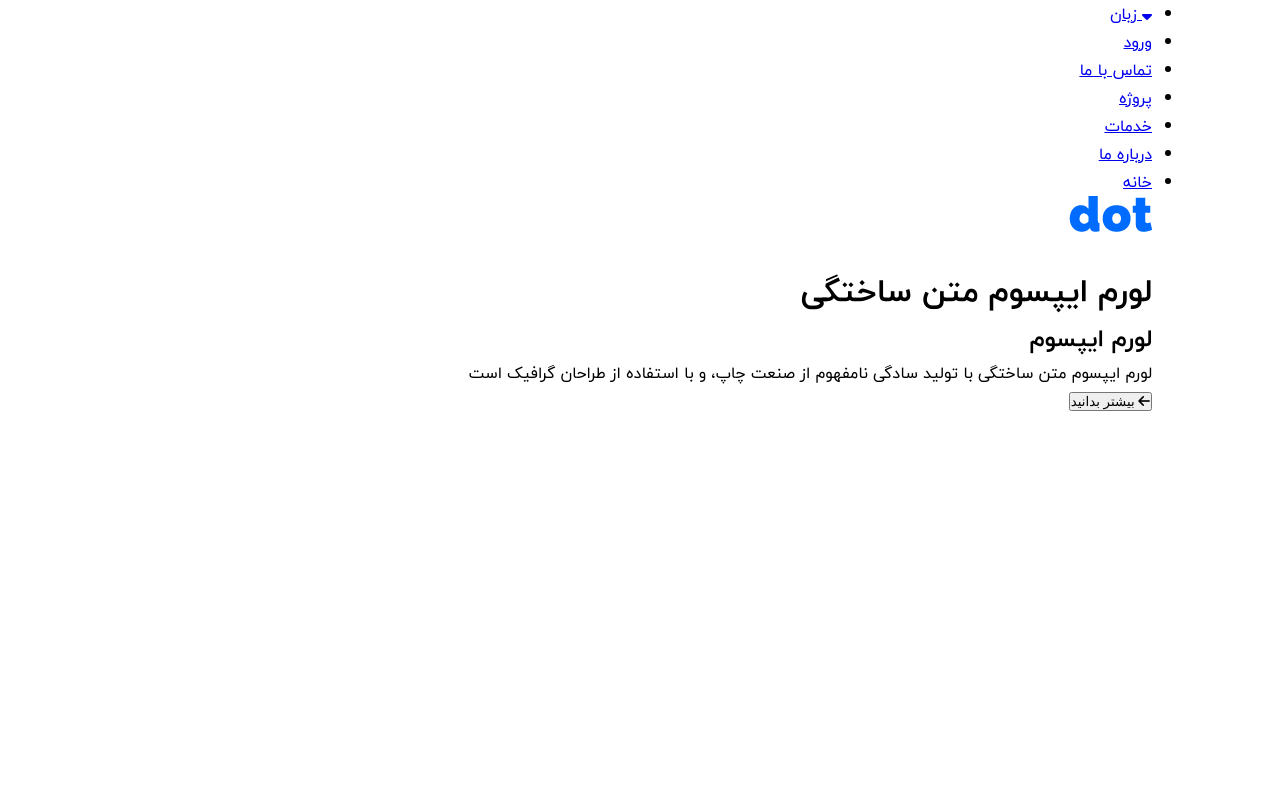
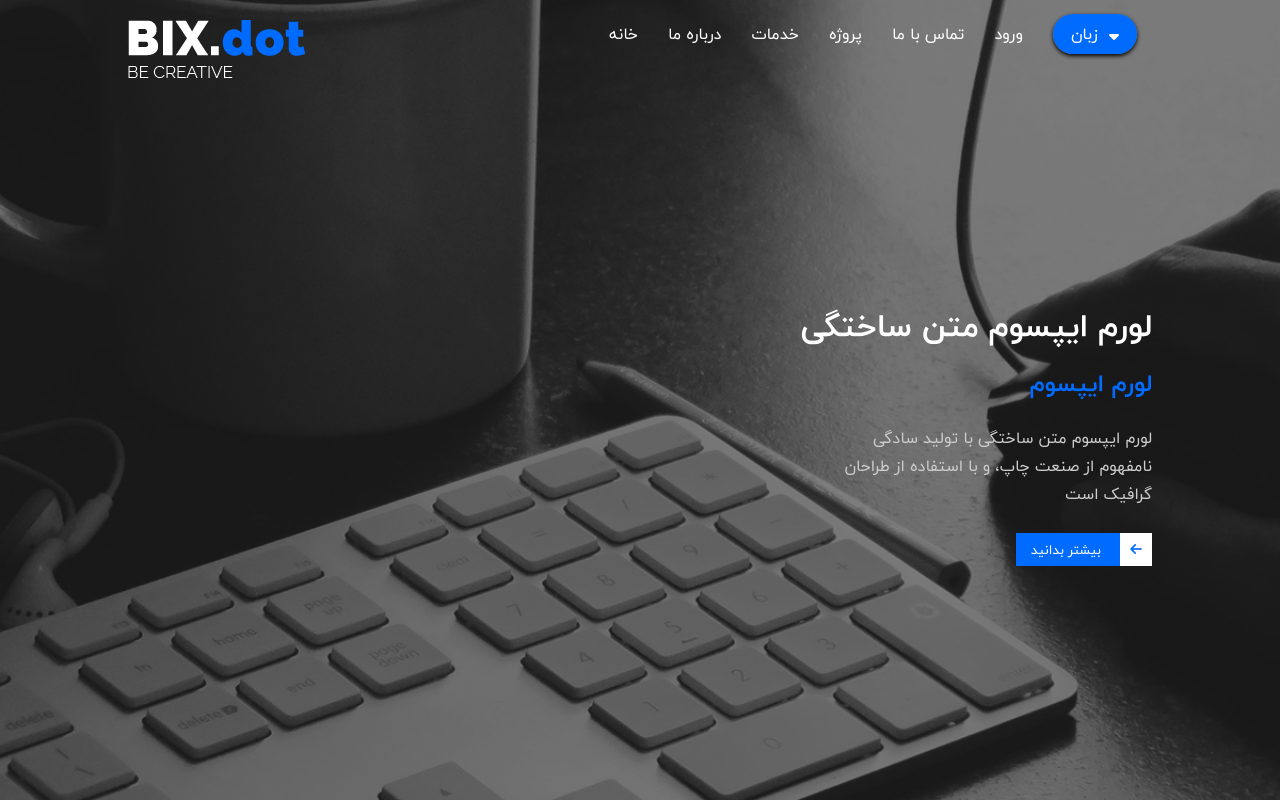
Before and after one commit to npject/ciw-projects, a PHP site: page / in a window 1280 px wide. Run offline with PHP 8.4, Linux system fonts and the light colour scheme.

Commit message:
style: add header styles (logo, navigation, hero section)

```diff
--- a/project-html/assets/css/style.css
+++ b/project-html/assets/css/style.css
@@ -35,3 +35,132 @@ body{
     margin: 0 auto;
     position: relative;
 }
+/* ====================== HEADER ====================== */
+header .menu{
+    display: none;
+}
+nav ul li{
+    float: right;
+    margin-top: 20px;
+    list-style: none;
+    margin-right: 15px;
+    margin-left: 15px;
+}
+nav ul li a:hover{
+    color: var(--color-blue);
+    border-bottom: 1px solid var(--color-blue);
+    padding-bottom: 3px;
+}
+.a{
+    color: #fff;
+    text-decoration: none;
+}
+button{
+    font-family: "b-yekan";
+}
+#btn-lang{
+    padding: 6px 18px;
+    background-color: var(--color-blue);
+    border-radius: 30px;
+    box-shadow: 0px 2px 4px 0px #000;
+}
+#btn-lang:hover{
+    color: #fff;
+    border-bottom: none;
+    background-color: #0063ee;
+}
+#btn-lang .fa-solid{
+    margin-left: 6px;
+}
+.logo{
+    float: left;
+    margin-top: 20px;
+    /* margin-left: ; */
+
+}
+.logo img{
+    width: 177px;
+    height: 58px;
+    float: left;
+
+}
+header{
+    width: 100%;
+    height: 100vh;
+    background: url(../img/IMG_20240929_092733_553.jpg) no-repeat top center;
+    background-size: cover;
+}
+.pattern-header{
+    width: 100%;
+    height: 100vh;
+    background-color: rgba(0, 0, 0, 0.5);
+    position: absolute;
+}
+.content-header{
+    float: right;
+    margin-top: 250px;
+}
+.content-header h1{
+    color: #fff;
+}
+.content-header h2{
+    color: var(--color-blue);
+    margin: 10px 0 20px 0;
+}
+.content-header p{
+    color: #ccc;
+    width: 45%;
+}
+.content-header .btn-more{
+    margin-top: 25px;
+    background-color: var(--color-blue);
+    padding: 0px 0px 0px 15px ;
+    border: none;
+    color: #fff;
+}
+.content-header .btn-more:hover{
+    background-color: #0063ee;
+}
+.btn-more .fa-solid{
+    background-color: #fff;
+    color: var(--color-blue);
+    padding: 10px;
+    margin-left: 15px;
+}
+.main-mouse{
+    float: right;
+    width: 100%;
+    text-align: center;
+    margin-top: -20.5px;
+    position: relative;
+    animation: moveIcon ease-in-out 1s 3;
+}
+.main-mouse i{
+    color: #fff;
+    font-size: 1.2rem;
+    padding: 11px 8px;
+    border-radius: 43%;
+    background-color: var(--color-blue);
+    box-shadow: 0px 2px 4px 0px #000;
+}
+
+
+
+
+
+
+
+
+
+
+@keyframes moveIcon{
+    0%{
+        margin-top: -61.5px;
+    }
+    50%{
+        margin-top: -20.5px;
+    }
+    100%{
+        margin-top: -61.5px;
+    }
+}
```
